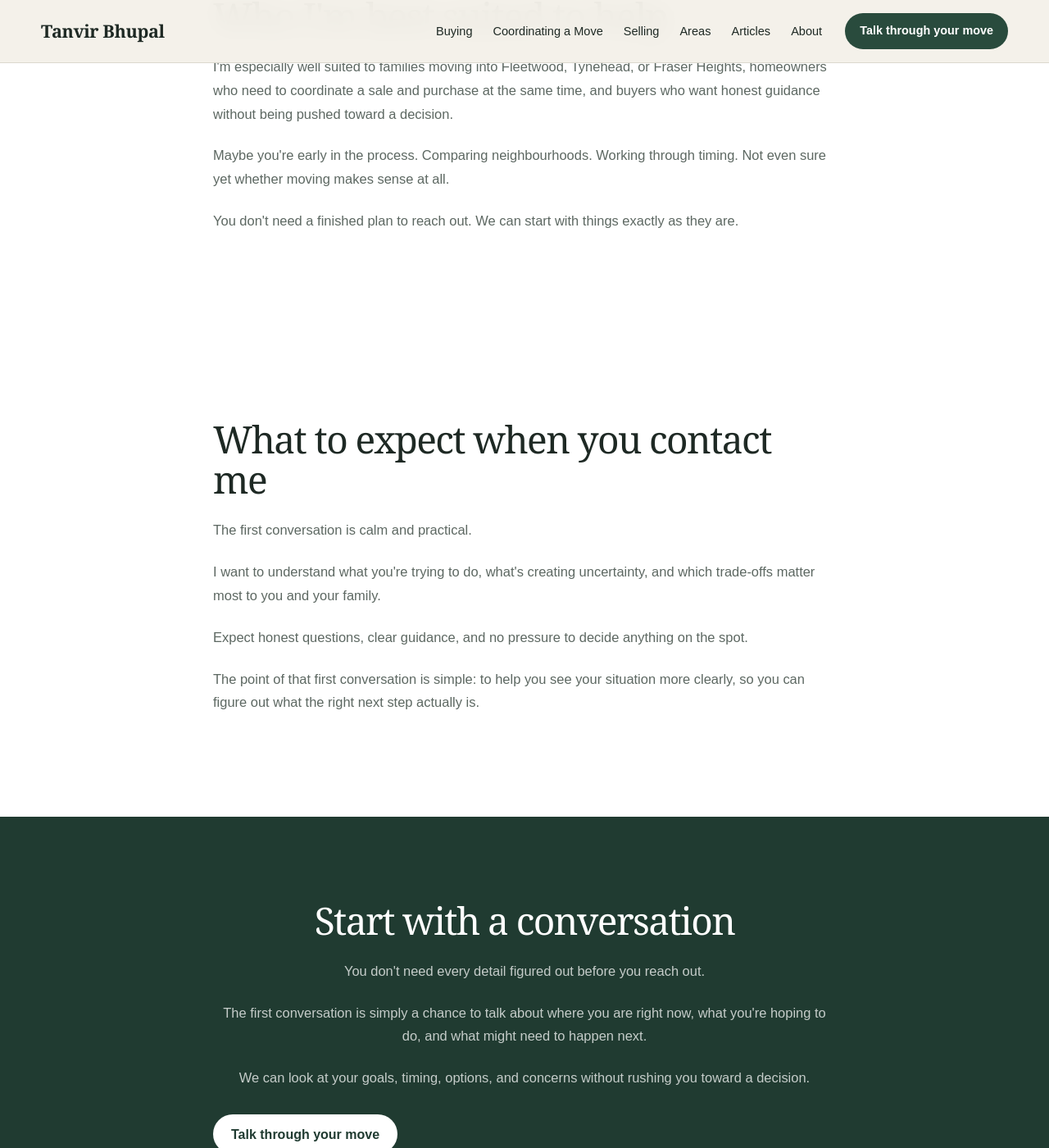
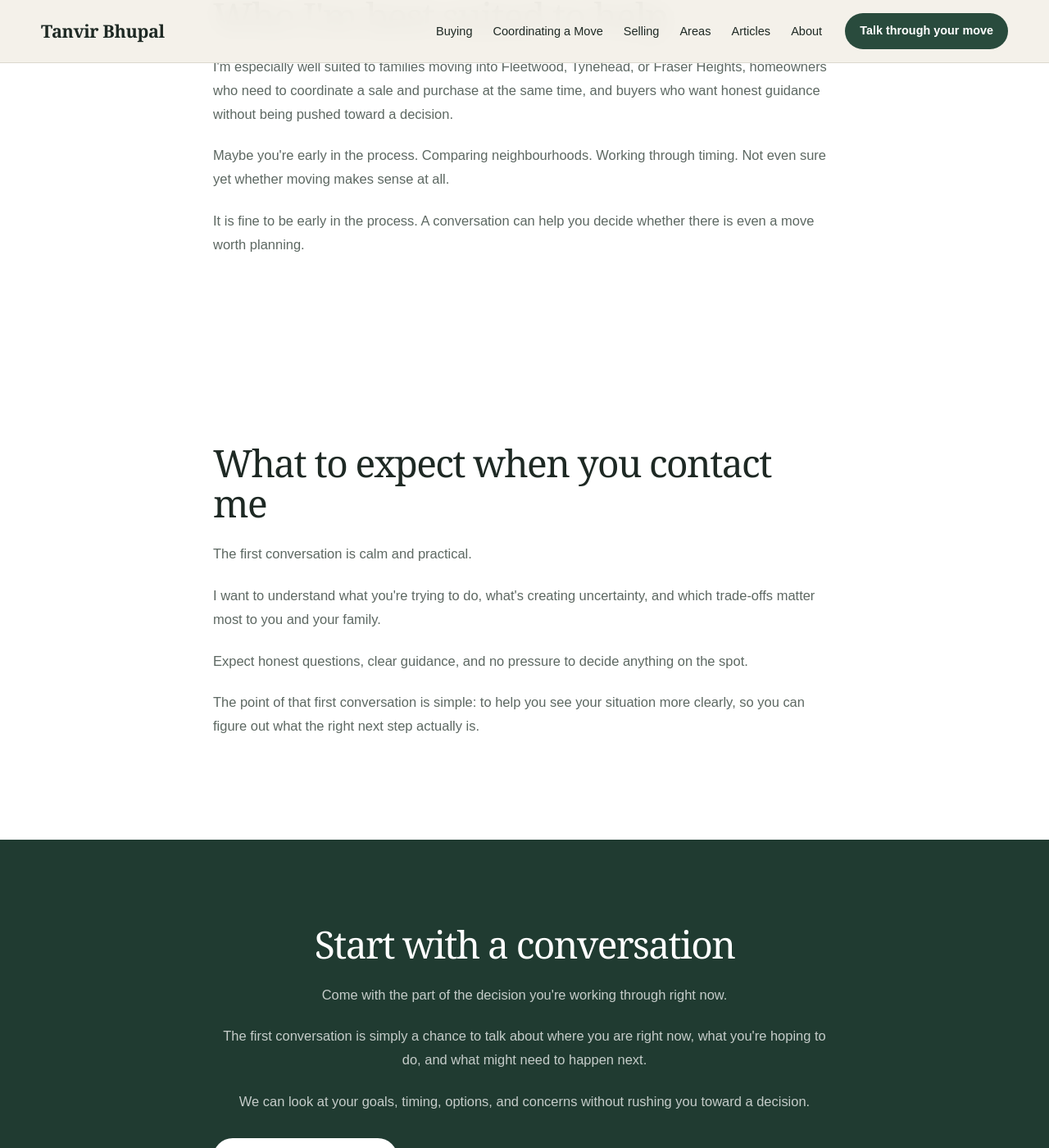
Before and after one commit to gvancouverhomes/tanvirbhupal-website, a Jekyll site: the page built from about.md, in a window 1280 px wide and 1400 px high, scrolled down 3106 px. Shown: the whole window at 82% size. Built offline with Jekyll 4.4.1, drawn with Linux system fonts in a browser that asks for light colours.

Commit message:
fix repetitiveness on about page
Updated text to encourage early conversations about moving.

```diff
--- a/about.md
+++ b/about.md
@@ -112,7 +112,7 @@ permalink: /about/
 
       <p>Maybe you're early in the process. Comparing neighbourhoods. Working through timing. Not even sure yet whether moving makes sense at all.</p>
 
-      <p>You don't need a finished plan to reach out. We can start with things exactly as they are.</p>
+      <p>It is fine to be early in the process. A conversation can help you decide whether there is even a move worth planning.</p>
     </div>
   </section>
 
@@ -134,7 +134,7 @@ permalink: /about/
     <div class="page-shell page-shell--narrow">
       <h2>Start with a conversation</h2>
 
-      <p>You don't need every detail figured out before you reach out.</p>
+      <p>Come with the part of the decision you're working through right now.</p>
 
       <p>The first conversation is simply a chance to talk about where you are right now, what you're hoping to do, and what might need to happen next.</p>
 
```
